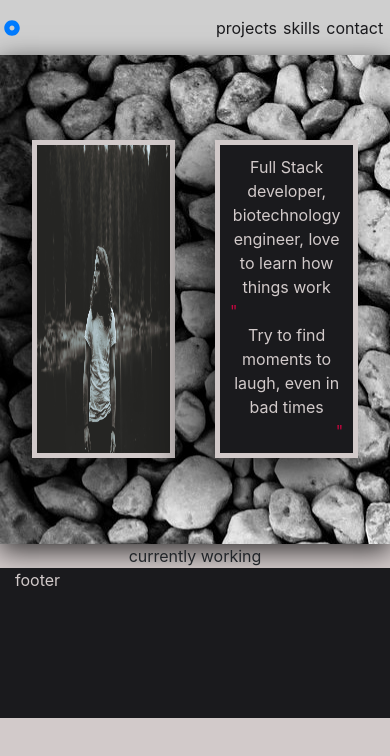
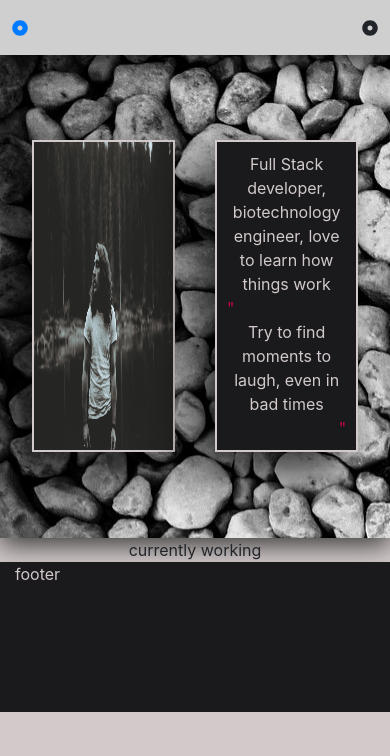
Before and after one commit to dolevizacson/portfolio, a React (Create React App) app: page / in a window 390 px wide. Shown: the top 756 px of the page. Built offline with nearby package versions, Linux system fonts and the light colour scheme.

Commit message:
finish navbar logic
finish navbar collapse logic, remove bootstrap from app

```diff
--- a/src/components/App.css
+++ b/src/components/App.css
@@ -12,7 +12,7 @@
   flex-wrap: nowrap;
   background-color: #1a1a1d;
   color: #d2caca;
-  border: solid #d2caca 5px;
+  border: solid #d2caca 2px;
   -webkit-box-shadow: -20px 20px 40px 5px rgba(0, 0, 0, 0.75);
   -moz-box-shadow: -20px 20px 40px 5px rgba(0, 0, 0, 0.75);
   box-shadow: -20px 20px 40px 5px rgba(0, 0, 0, 0.75);
@@ -24,7 +24,7 @@
   margin: auto;
   padding: 1% 2%;
   background-color: #1a1a1d;
-  border: solid #d2caca 5px;
+  border: solid #d2caca 2px;
   color: #d2caca;
   -webkit-box-shadow: -20px 20px 40px 5px rgba(0, 0, 0, 0.75);
   -moz-box-shadow: -20px 20px 40px 5px rgba(0, 0, 0, 0.75);
--- a/src/components/App.js
+++ b/src/components/App.js
@@ -1,6 +1,5 @@
 import React from 'react';
 import { BrowserRouter, Route, Switch } from 'react-router-dom';
-import { Container } from 'reactstrap';
 
 import './App.css';
 import '../utils/icons';
@@ -23,7 +22,7 @@ const App = () => {
     <div className="app">
       <BrowserRouter>
         <div>
-          <Container className="app-container" fluid>
+          <div className="app-container">
             <AppNavbar />
             <Switch>
               <Route path={homeRoute} exact component={Home} />
@@ -32,7 +31,7 @@ const App = () => {
               <Route path={contactRoute} exact component={Contact} />
             </Switch>
             <Footer />
-          </Container>
+          </div>
         </div>
       </BrowserRouter>
     </div>
--- a/src/components/AppNavbar.css
+++ b/src/components/AppNavbar.css
@@ -1,11 +1,24 @@
 .app-navbar {
+  display: flex;
+  flex-direction: column;
+  background-color: #cfcfcf;
+  height: 55px;
+}
+
+.navbar-container {
+  position: fixed;
+  z-index: 1;
+  width: 100vw;
+  background-color: #cfcfcf;
+}
+
+.top-navbar {
   display: flex;
   flex-direction: row;
   align-items: center;
   justify-content: space-between;
-  background-color: #cfcfcf;
   height: 55px;
-  padding: 0 1vw;
+  padding: 0 3vw;
   -webkit-box-shadow: 0px 10px 25px 0px rgba(0, 0, 0, 0.75);
   -moz-box-shadow: 0px 10px 25px 0px rgba(0, 0, 0, 0.75);
   box-shadow: 0px 10px 25px 0px rgba(0, 0, 0, 0.75);
@@ -38,8 +51,9 @@
   align-items: center;
 }
 
-@media (max-width: 767.98px) {
-  span {
-    display: none;
-  }
+.navbar-collapse {
+  display: flex;
+  flex-direction: column;
+  align-items: flex-start;
+  padding: 10px 1vw;
 }
--- a/src/components/AppNavbar.js
+++ b/src/components/AppNavbar.js
@@ -1,7 +1,7 @@
 import React from 'react';
 import { Link } from 'react-router-dom';
 import { FontAwesomeIcon } from '@fortawesome/react-fontawesome';
-import { Navbar, NavbarToggler, Collapse, Nav, NavItem } from 'reactstrap';
+import { Navbar, NavbarToggler, Nav, NavItem } from 'reactstrap';
 
 import './AppNavbar.css';
 
@@ -13,86 +13,77 @@ import {
 } from '../confings/routes';
 
 class AppNavbar extends React.Component {
-  state = { ShowIcon: false, isHidden: true };
+  state = { ShowIcon: false, isCollapse: true, hideNavbar: false };
 
   componentDidMount() {
     window.addEventListener('resize', this.checkWidth);
+    this.checkWidth();
   }
 
   checkWidth = () => {
     const width = window.innerWidth;
-    if (width < 767.98) {
+    if (width < 800) {
       this.setState({ ShowIcon: true });
     } else {
       this.setState({ ShowIcon: false });
     }
   };
 
+  displayLinks = () => {
+    return (
+      <>
+        <div className="navbar-link">
+          <Link to={projectsRoute}>projects</Link>
+        </div>
+        {!this.state.ShowIcon && <span>/</span>}
+        <div className="navbar-link">
+          <Link to={skillsRoute}>skills</Link>
+        </div>
+        {!this.state.ShowIcon && <span>/</span>}
+        <div className="navbar-link">
+          <Link to={contactRoute}>contact</Link>
+        </div>
+      </>
+    );
+  };
+
   renderNavbar = () => {
     return (
       <div className="app-navbar">
+        <div className="navbar-container">
+          <div className="top-navbar">
             <div className="navbar-left">
               <div className="navbar-logo">
                 <Link to={homeRoute}>
-              <FontAwesomeIcon icon="dot-circle" />
+                  <FontAwesomeIcon icon="dot-circle" />{' '}
                 </Link>
               </div>
             </div>
+
             <div className="navbar-right">
               {this.state.ShowIcon && (
-            <div className="navbar-collapse-icon">
+                <div
+                  className="navbar-collapse-icon"
+                  onClick={() =>
+                    this.setState({ isCollapse: !this.state.isCollapse })
+                  }
+                >
                   <FontAwesomeIcon icon="dot-circle" />
                 </div>
               )}
-
-          <div className="navbar-link">
-            <Link to={projectsRoute}>projects</Link>
+              {!this.state.ShowIcon && <>{this.displayLinks()}</>}
             </div>
-          <span>/</span>
-          <div className="navbar-link">
-            <Link to={skillsRoute}>skills</Link>
           </div>
-          <span>/</span>
-          <div className="navbar-link">
-            <Link to={contactRoute}>contact</Link>
-          </div>
+          {!this.state.isCollapse && (
+            <div className="navbar-collapse">{this.displayLinks()}</div>
+          )}
         </div>
       </div>
     );
   };
 
   render() {
-    return (
-      <div>{this.renderNavbar()}</div>
-      /* <Navbar className="appNavbar" expand="md" fixed="top">
-        <Link to={homeRoute}>
-          <FontAwesomeIcon icon="dot-circle" />
-        </Link>
-        <NavbarToggler onClick={this.toggle} />
-        <Collapse isOpen={this.state.isOpen} navbar>
-          <Nav className="ml-auto" navbar>
-            <NavItem>
-              <Link className="nav-item nav-link active" to={projectsRoute}>
-                projects
-              </Link>
-            </NavItem>
-            <span>/</span>
-            <NavItem>
-              <Link className="nav-item nav-link" to={skillsRoute}>
-                skills
-              </Link>
-            </NavItem>
-            <span>/</span>
-            <NavItem>
-              <Link className="nav-item nav-link" to={contactRoute}>
-                contact
-              </Link>
-            </NavItem>
-          </Nav>
-        </Collapse>
-      </Navbar>
-    */
-    );
+    return <div>{this.renderNavbar()}</div>;
   }
 }
 
```
Lines whose indentation alone changed are shown as unchanged.
